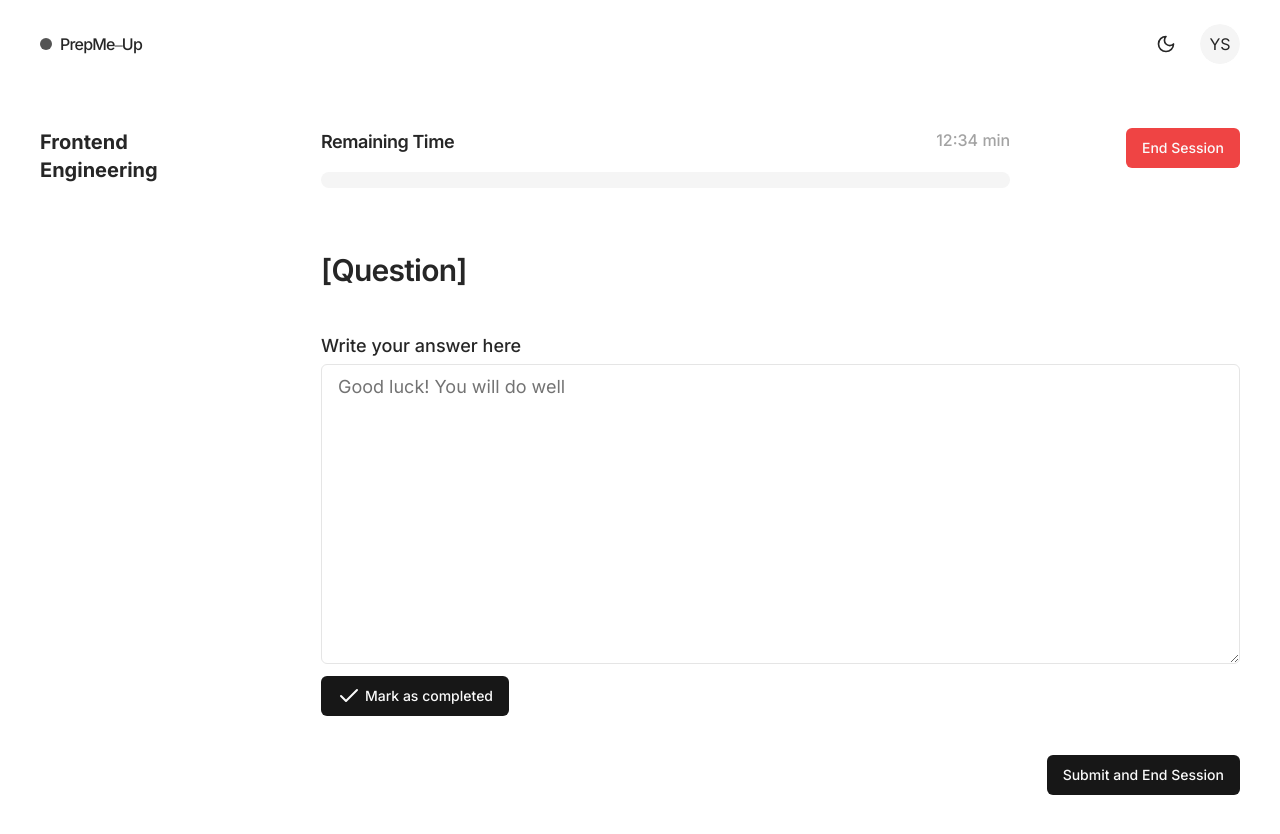
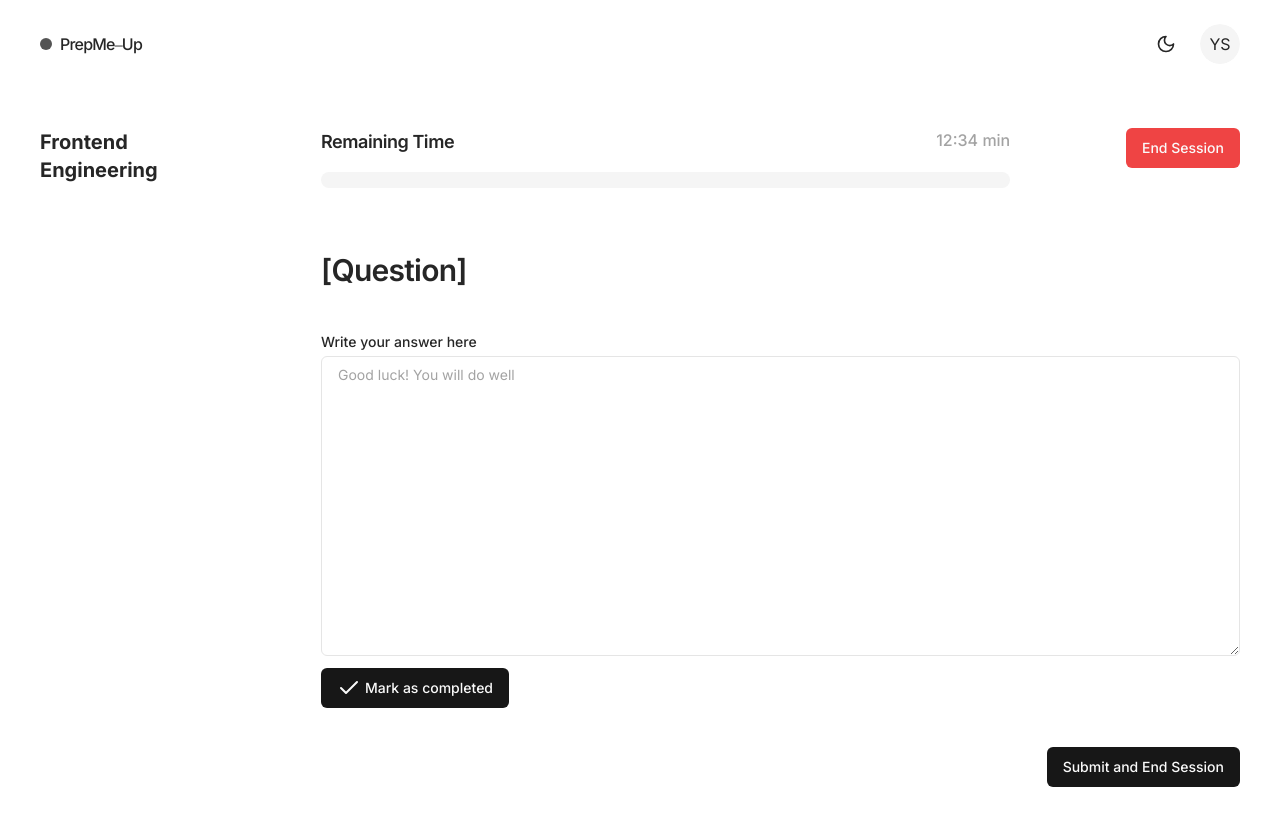
Before and after one commit to yashsehgal/prepmeup, a Next.js app: page /qna/session/id in a window 1280 px wide. Shown: the top 834 px of the page. Built offline with nearby package versions, Linux system fonts and the light colour scheme.

Commit message:
styles: text-area fixes

```diff
--- a/app/qna/session/id/page.tsx
+++ b/app/qna/session/id/page.tsx
@@ -35,8 +35,8 @@ const QNASession : React.FunctionComponent = () =>{
                         <div className="flex flex-col gap-11">
                             <h2 className="question text-3xl font-semibold">[Question]</h2>
                             <div className="answer-wrapper ">
-                                <p className="font-medium mb-1 text-lg" >Write your answer here</p>
-                                <Textarea className="answer-box min-h-[300px] w-full px-4 py-2 text-lg" placeholder="Good luck! You will do well" />
+                                <p className="font-medium mb-1 text-sm" >Write your answer here</p>
+                                <Textarea className="answer-box min-h-[300px] w-full px-4 py-2 placeholder:text-sm text-lg" placeholder="Good luck! You will do well" />
                             </div>
                         </div>
                         <Button className="mark-complete-btn mt-3 flex gap-1"><Check/><span>Mark as completed</span></Button>
--- a/components/ui/textarea.tsx
+++ b/components/ui/textarea.tsx
@@ -10,7 +10,7 @@ const Textarea = React.forwardRef<HTMLTextAreaElement, TextareaProps>(
     return (
       <textarea
         className={cn(
-          "flex min-h-[80px] w-full rounded-md border border-neutral-200 bg-white px-3 py-2 text-sm ring-offset-white placeholder:text-neutral-500 focus-visible:outline-none focus-visible:ring-2 focus-visible:ring-neutral-950 focus-visible:ring-offset-2 disabled:cursor-not-allowed disabled:opacity-50 dark:border-neutral-800 dark:bg-neutral-950 dark:ring-offset-neutral-950 dark:placeholder:text-neutral-400 dark:focus-visible:ring-neutral-300",
+          "flex min-h-[80px] w-full rounded-md border border-neutral-200 hover:border-neutral-400 bg-white px-3 py-2 text-sm ring-offset-white placeholder:text-neutral-400 focus-visible:outline-none focus-visible:ring-1 focus-visible:ring-neutral-300 disabled:cursor-not-allowed disabled:opacity-50 dark:border-neutral-800 dark:bg-neutral-950 dark:ring-offset-neutral-950 dark:placeholder:text-neutral-400 dark:focus-visible:ring-neutral-300",
           className
         )}
         ref={ref}
```
